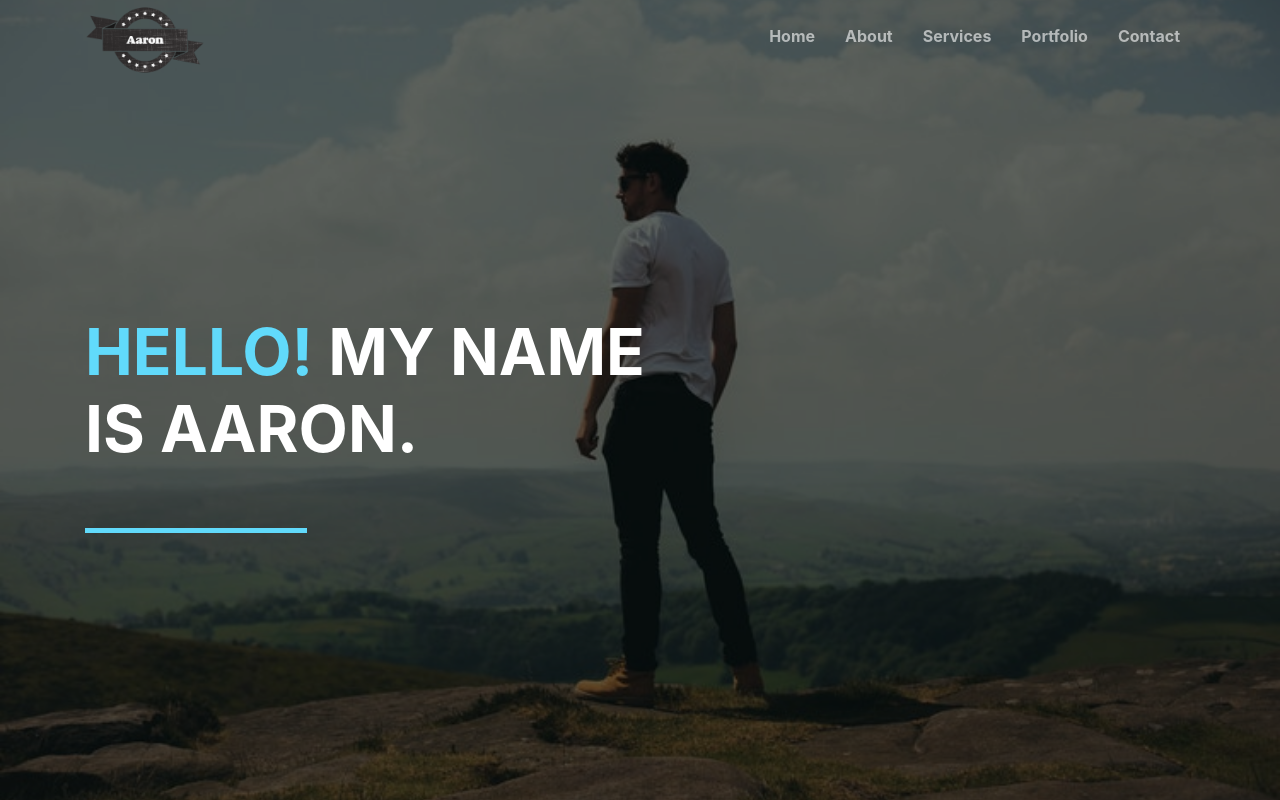
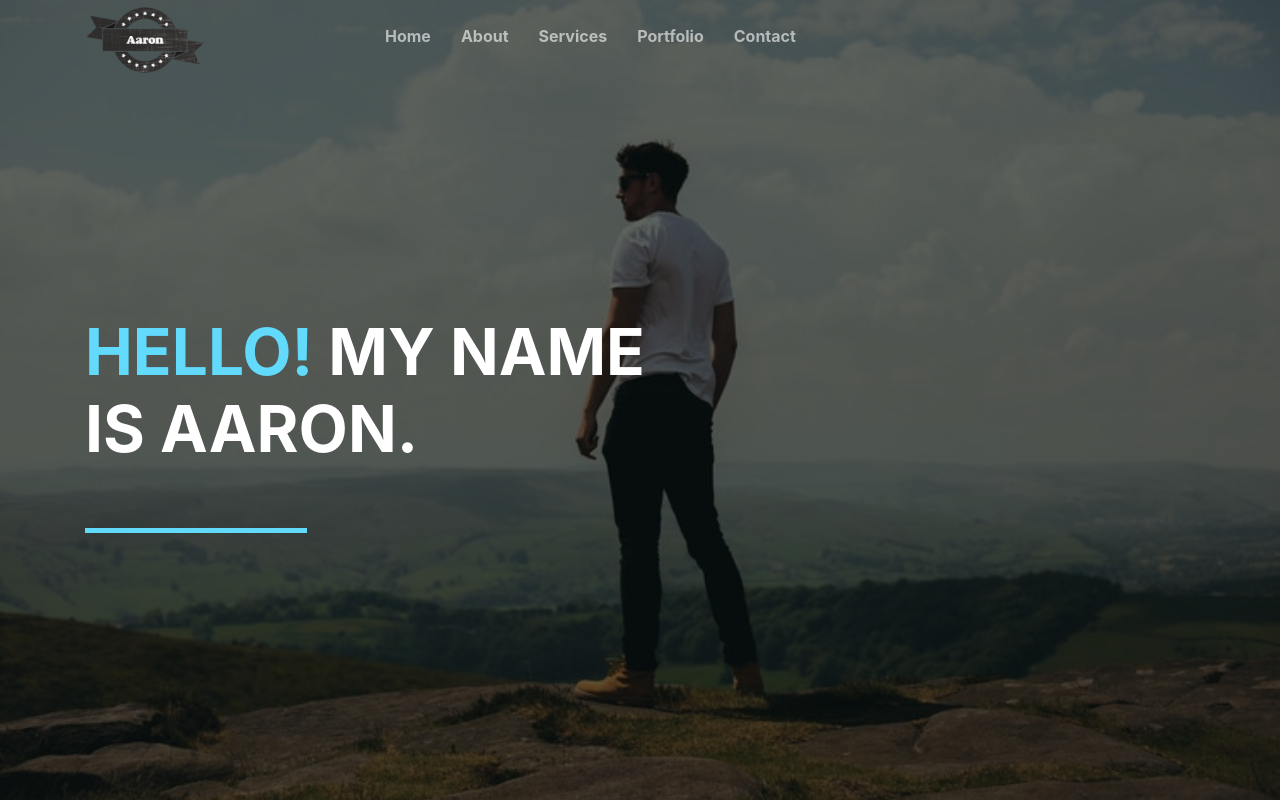
Before and after one commit to aqib160492/aqibmirza, a React (Create React App) app: page / in a window 1280 px wide. Shown: the top 800 px of the page. Built offline with nearby package versions, Linux system fonts and the light colour scheme.

Commit message:
navbar css fix

```diff
--- a/src/App.css
+++ b/src/App.css
@@ -105,6 +105,7 @@ font-weight: bold;
 clear: both;
 text-align: center;
 transition: height 0.5s ease-in-out;
+width: 100%;
 }
 
 .show-nav {
@@ -312,4 +313,7 @@ img {
   .logo-left {
     padding-top: 20px
   }
+  .show-nav {
+    width: 100%;
+  }
 }
```
